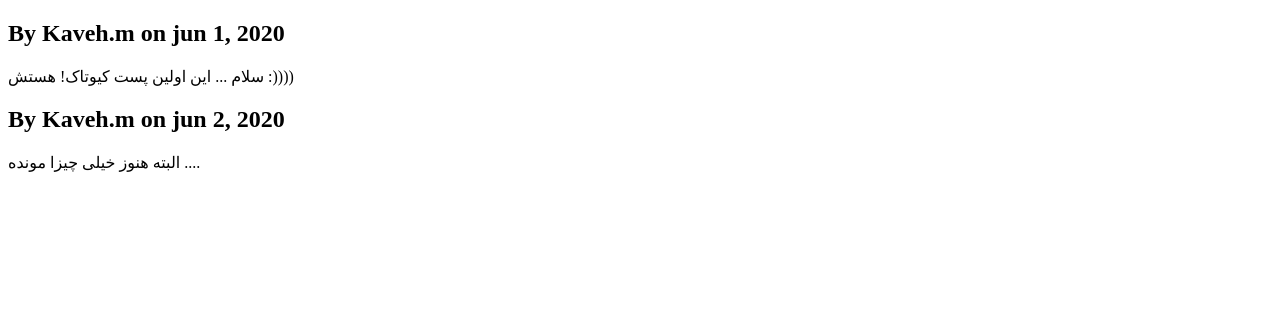
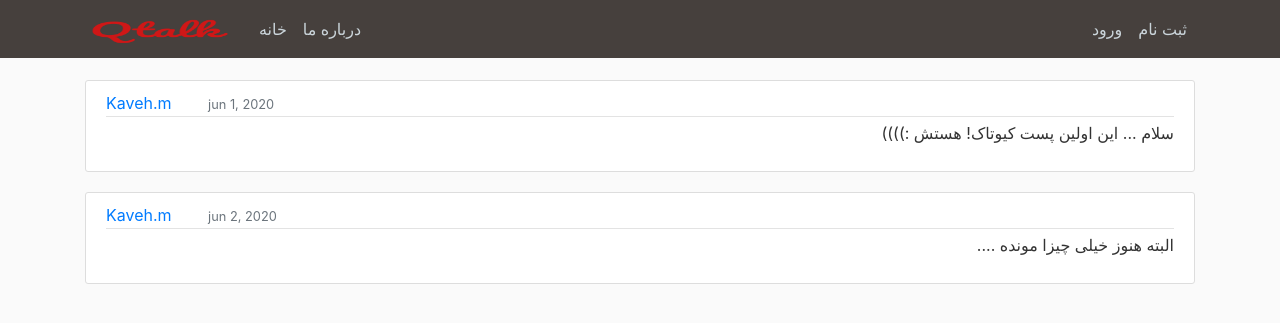
Before and after one commit to kmstage/Qtalk, a Flask app: page / in a window 1280 px wide. Shown: the top 323 px of the page. Run offline with Flask 2, Linux system fonts and the light colour scheme; some libraries are stand-ins or nearby versions.

Commit message:
better view

```diff
--- /dev/null
+++ b/Qtalk/static/css/main.css
@@ -0,0 +1,80 @@
+body {
+  background: #fafafa;
+  color: #333333;
+  margin-top: 5rem;
+}
+
+h1, h2, h3, h4, h5, h6 {
+  color: #444444;
+}
+
+.bg-steel {
+  background-color: #5f788a;
+}
+
+.site-header .navbar-nav .nav-link {
+  color: #cbd5db;
+}
+
+.site-header .navbar-nav .nav-link:hover {
+  color: #ffffff;
+}
+
+.site-header .navbar-nav .nav-link.active {
+  font-weight: 500;
+}
+
+.content-section {
+  background: #ffffff;
+  padding: 10px 20px;
+  border: 1px solid #dddddd;
+  border-radius: 3px;
+  margin-bottom: 20px;
+}
+
+.article-title {
+  color: #444444;
+}
+
+a.article-title:hover {
+  color: #428bca;
+  text-decoration: none;
+}
+
+.article-content {
+  white-space: pre-line;
+}
+
+.article-img {
+  height: 65px;
+  width: 65px;
+  margin-right: 16px;
+}
+
+.article-metadata {
+  padding-bottom: 1px;
+  margin-bottom: 4px;
+  border-bottom: 1px solid #e3e3e3
+}
+
+.article-metadata a:hover {
+  color: #333;
+  text-decoration: none;
+}
+
+.article-svg {
+  width: 25px;
+  height: 25px;
+  vertical-align: middle;
+}
+
+.account-img {
+  height: 125px;
+  width: 125px;
+  margin-right: 20px;
+  margin-bottom: 16px;
+}
+
+.account-heading {
+  font-size: 2.5rem;
+}
--- a/Qtalk/templates/about.html
+++ b/Qtalk/templates/about.html
@@ -1,4 +1,4 @@
 {% extends "base.html" %}
 {% block content %}
   <h1>درباره ما</h1>
-{% endblock %}
+{% endblock content%}
--- a/Qtalk/templates/base.html
+++ b/Qtalk/templates/base.html
@@ -1,7 +1,16 @@
 <!DOCTYPE html>
 <html lang="en" dir="ltr">
   <head>
+    <style>
+    p.rtl {
+      direction: rtl;
+    }
+    </style>
     <meta charset="utf-8">
+    <meta name="viewport" content="width=device-width, initial-scale=1, shrink-to-fit=no">
+    <link rel="stylesheet" href="https://maxcdn.bootstrapcdn.com/bootstrap/4.0.0/css/bootstrap.min.css">
+    <link rel="stylesheet" type="text/css" href="static/css/main.css">
+
     {% if title %}
       <title>title</title>
     {% else %}
@@ -9,7 +18,39 @@
     {% endif %}
   </head>
   <body>
-    {% block content %}
-    {% endblock %}
+    <header class="site-header">
+      <nav class="navbar navbar-expand-md navbar-dark fixed-top" style="background-color: #46403d;">
+        <div class="container">
+          <a class="navbar-brand" href="#">
+            <img src="static/logo/logo.png" width="150" height="30" alt="">
+          </a>
+          <button class="navbar-toggler" type="button" data-toggle="collapse" data-target="#navbarToggle" aria-controls="navbarToggle" aria-expanded="false" aria-label="Toggle navigation">
+            <span class="navbar-toggler-icon"></span>
+          </button>
+          <div class="collapse navbar-collapse" id="navbarToggle">
+            <div class="navbar-nav mr-auto">
+              <a class="nav-item nav-link" href="/">خانه</a>
+              <a class="nav-item nav-link" href="/about">درباره ما</a>
+            </div>
+            <!-- Navbar Right Side -->
+            <div class="navbar-nav">
+              <a class="nav-item nav-link" href="/login">ورود</a>
+              <a class="nav-item nav-link" href="/register">ثبت نام</a>
+            </div>
+          </div>
+        </div>
+
+      </nav>
+    </header>
+    <main role="main" class="container">
+      <div class="row">
+        <div class="col-md-12">
+          {% block content %}{% endblock %}
+        </div>
+      </div>
+    </main>
+    <script src="https://code.jquery.com/jquery-3.2.1.slim.min.js"></script>
+<script src="https://cdnjs.cloudflare.com/ajax/libs/popper.js/1.12.9/umd/popper.min.js"></script>
+<script src="https://maxcdn.bootstrapcdn.com/bootstrap/4.0.0/js/bootstrap.min.js"></script>
   </body>
 </html>
--- a/Qtalk/templates/home.html
+++ b/Qtalk/templates/home.html
@@ -1,7 +1,15 @@
 {% extends "base.html" %}
 {% block content %}
+
   {% for post in posts %}
-    <h2>By {{ post.username }} on {{ post.date_posted }}</h2>
-    <p>{{ post.content }}</p>
+  <article class="media content-section">
+        <div class="media-body">
+          <div class="article-metadata">
+            <a class="mr-4" href="#">{{ post.username }}</a>
+            <small class="text-muted ml-2">{{ post.date_posted }}</small>
+          </div>
+          <p class="article-content rtl float-right">{{ post.content }}</p>
+        </div>
+      </article>
   {% endfor %}
 {% endblock content %}
--- /dev/null
+++ b/templates/about.html
@@ -0,0 +1,4 @@
+{% extends "layout.html" %}
+{% block content %}
+    <h1>About Page</h1>
+{% endblock content %}
```
Also changed, not shown: static/main.css (added, +80 -0 lines), templates/home.html (added, +15 -0 lines), templates/layout.html (added, +69 -0 lines), Qtalk/static/logo/logo.png (added).
